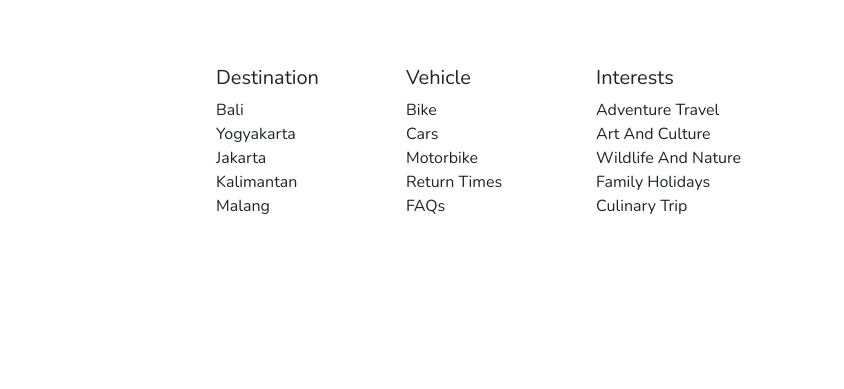
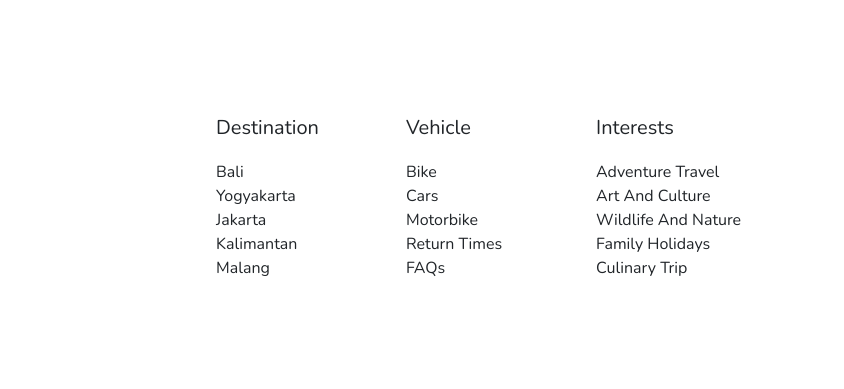
Before and after one commit to zalfanuramalia/fw5-responsive-website, a website: page home.html in a window 1280 px wide. Shown: the part 2210-2599 px from the top of the page, 436-1280 px from the left. Drawn offline with nearby package versions, Linux system fonts and the light colour scheme.

Commit message:
chore: style footer

```diff
--- a/assets/style.css
+++ b/assets/style.css
@@ -90,8 +90,13 @@ footer.footer {
   margin-top: 69px;
 }
 
+footer.footer .col-md-2 {
+  margin-top: 50px;
+}
+
 footer.footer ul {
   list-style-type: none;
+  margin-top: 20px;
   padding-left: 0;
   margin-bottom: 0;
 }
```
